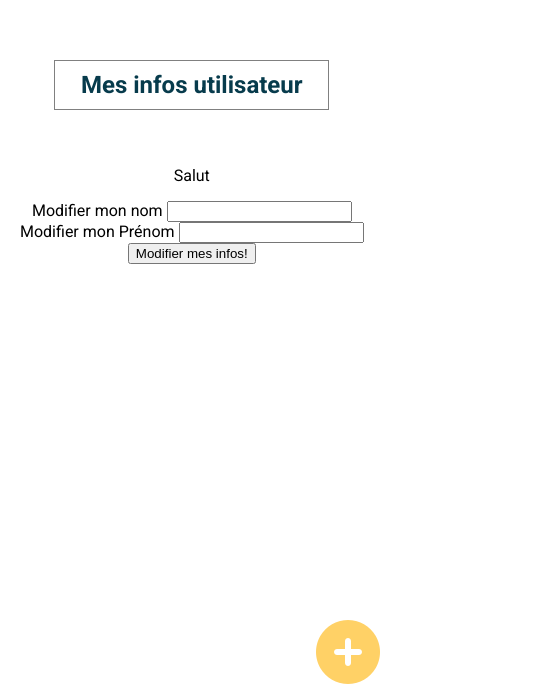
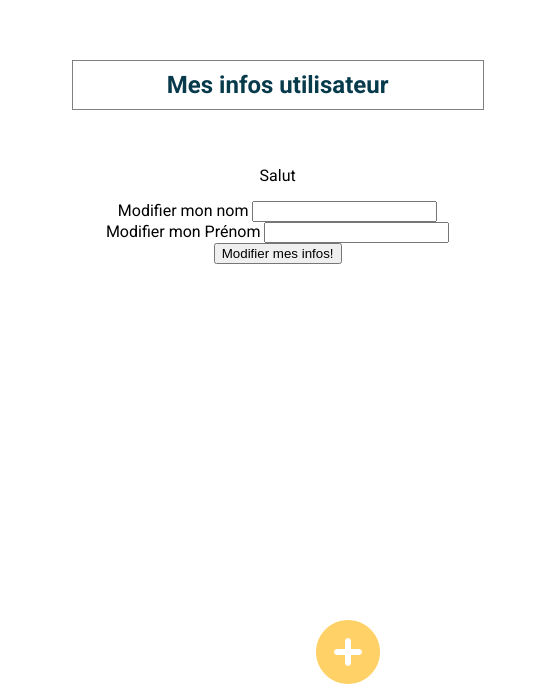
Before and after one commit to LiyanaSC/LINONDjouliana_7_25032021, a Vue app in the folder frontend/groupomania-app/: page /user in a window 390 px wide. Shown: the part 150-844 px from the top of the page, 535 px wide, since content can reach past the window. Built offline with nearby package versions, Linux system fonts and the light colour scheme; no server answers.

Commit message:
Update user.vue

```diff
--- a/frontend/groupomania-app/src/components/user.vue
+++ b/frontend/groupomania-app/src/components/user.vue
@@ -127,11 +127,12 @@ export default {
     padding-top:150px;
     font-family: 'Roboto',sans-serif;
              @media (max-width: 900px) {
-          width: 100%;
-         overflow: auto;
+          width: 150%;
+
           height: 100%;
           z-index: 1;
           margin: 0%;
+
 
 
         }
```
